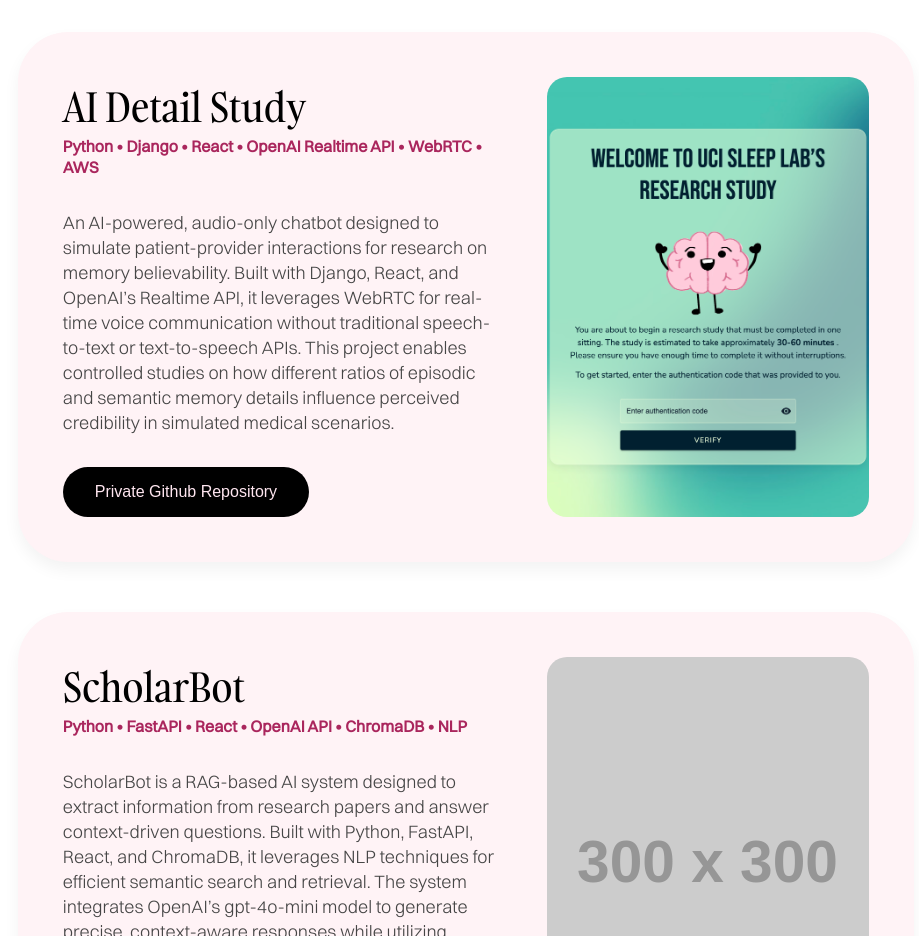
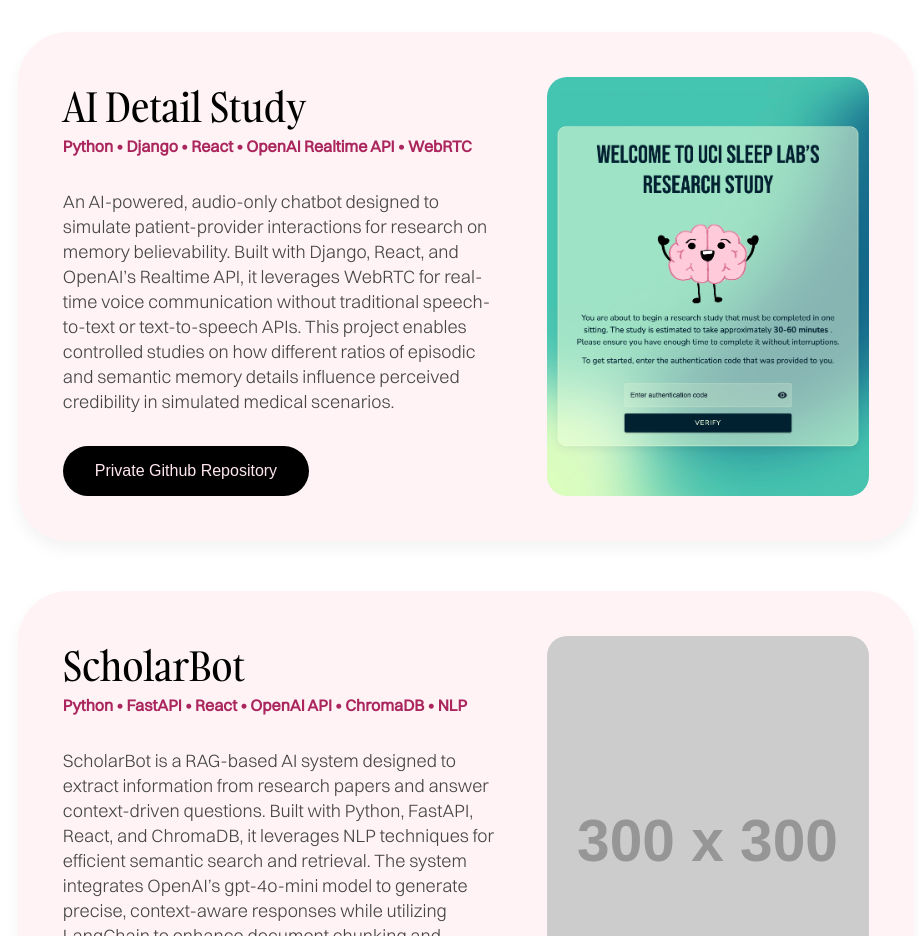
Before and after one commit to kavyaa-p/portfolio, a React (Vite) app: page / in a window 1280 px wide. Shown: the part 1860-2796 px from the top of the page, without its empty margins (174-1093 px from the left). Built offline with nearby package versions, Linux system fonts and the light colour scheme.

Commit message:
modified project tools

```diff
--- a/src/index.css
+++ b/src/index.css
@@ -4,7 +4,8 @@
     box-sizing: border-box;
 }
 
-html, body {
+html,
+body {
     overflow-x: hidden;
     overflow-y: scroll;
     margin: 0;
--- a/src/pages/Home.jsx
+++ b/src/pages/Home.jsx
@@ -81,7 +81,7 @@
                 <div className='projects-cards'>
                     <ProjectCard
                         projectTitle={'AI Detail Study'}
-                        tools={'Python • Django • React • OpenAI Realtime API • WebRTC • AWS'}
+                        tools={'Python • Django • React • OpenAI Realtime API • WebRTC'}
                         projectDescription={'An AI-powered, audio-only chatbot designed to simulate patient-provider interactions for research on memory believability.\
                             Built with Django, React, and OpenAI’s Realtime API, it leverages WebRTC for real-time voice communication without traditional \
                             speech-to-text or text-to-speech APIs. This project enables controlled studies on how different ratios of episodic and semantic \
```
